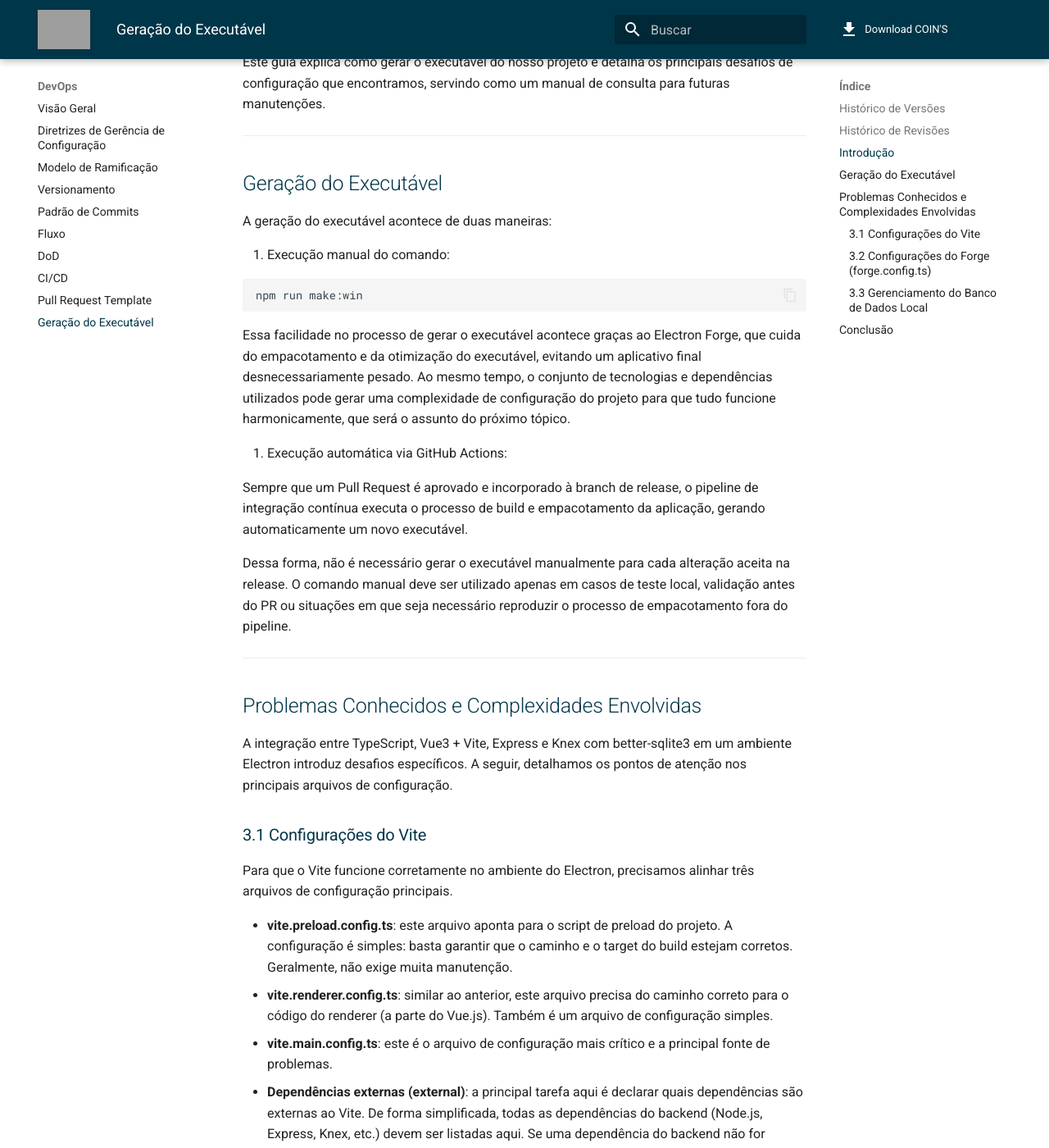
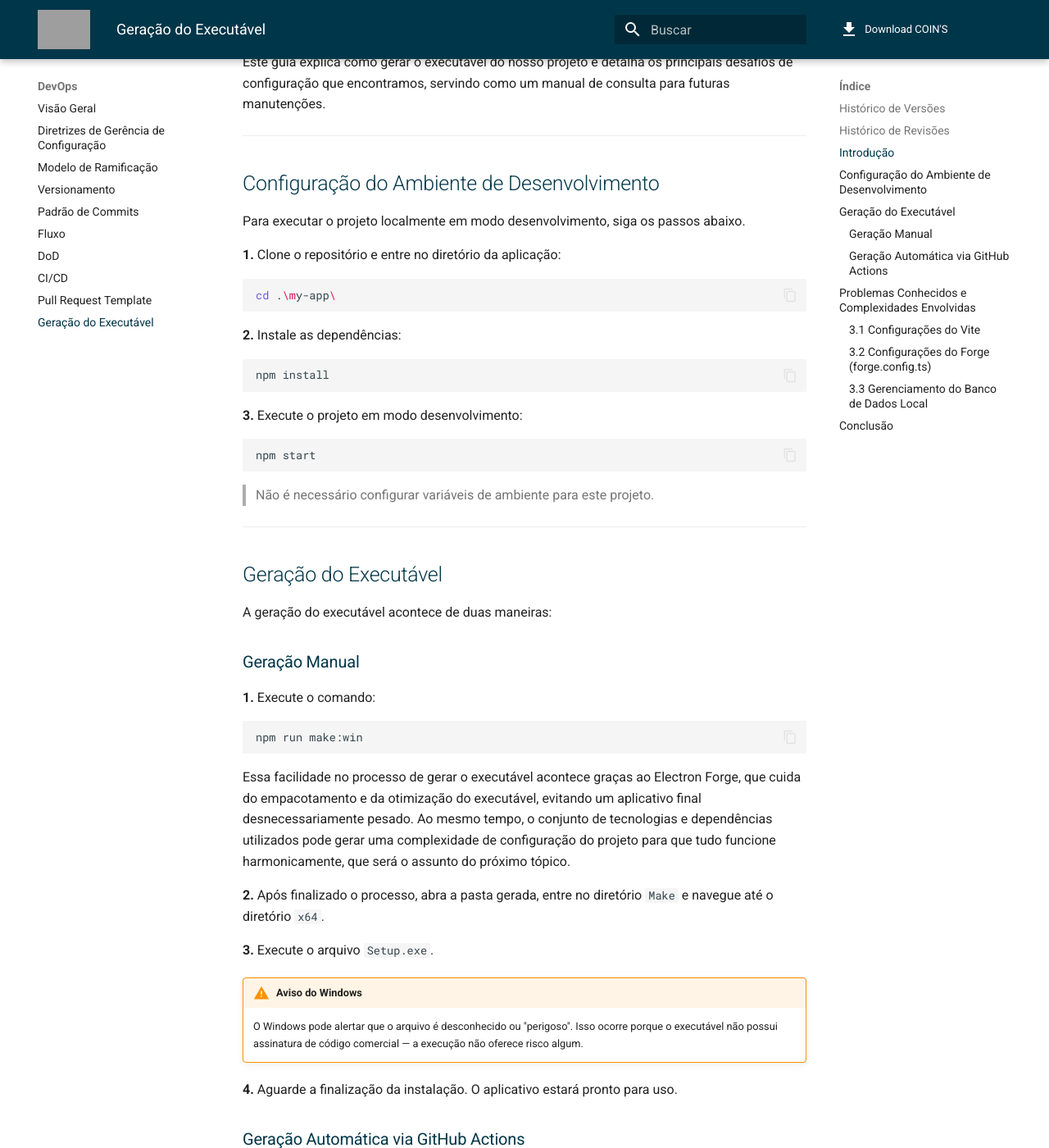
Before and after one commit to NES-Contabilidade-Integrada/doc-coins2026.1, an MkDocs documentation site: the page built from docs/devops/geracao-executavel.md, in a window 1280 px wide and 1400 px high, scrolled down 749 px. Shown: the whole window at 82% size. Built offline with MkDocs 1.6.1 and Material for MkDocs 9.7.7, drawn with Linux system fonts in a browser that asks for light colours; comment, search, counter and statistics services are not loaded; grey boxes are pictures that could not be loaded.

Commit message:
docs(devops): adiciona setup de desenvolvimento e passos pós-geração no doc do executável
Co-Authored-By: Claude Sonnet 4.6 <noreply@anthropic.com>

````diff
--- a/docs/devops/geracao-executavel.md
+++ b/docs/devops/geracao-executavel.md
@@ -21,21 +21,58 @@ Este guia explica como gerar o executável do nosso projeto e detalha os princip
 
 ---
 
+## Configuração do Ambiente de Desenvolvimento
+
+Para executar o projeto localmente em modo desenvolvimento, siga os passos abaixo.
+
+**1.** Clone o repositório e entre no diretório da aplicação:
+
+```bash
+cd .\my-app\
+```
+
+**2.** Instale as dependências:
+
+```bash
+npm install
+```
+
+**3.** Execute o projeto em modo desenvolvimento:
+
+```bash
+npm start
+```
+
+> Não é necessário configurar variáveis de ambiente para este projeto.
+
+---
+
 ## Geração do Executável
 
 A geração do executável acontece de duas maneiras:
 
-1. Execução manual do comando:
+### Geração Manual
 
-   ```bash
-   npm run make:win
-   ```
+**1.** Execute o comando:
 
-  Essa facilidade no processo de gerar o executável acontece graças ao Electron Forge, que cuida do empacotamento e da otimização do executável, evitando um aplicativo final desnecessariamente pesado. Ao mesmo tempo, o conjunto de tecnologias e dependências utilizados pode gerar uma complexidade de configuração do projeto para que tudo funcione harmonicamente, que será o assunto do próximo tópico.
+```bash
+npm run make:win
+```
 
-2. Execução automática via GitHub Actions:
+Essa facilidade no processo de gerar o executável acontece graças ao Electron Forge, que cuida do empacotamento e da otimização do executável, evitando um aplicativo final desnecessariamente pesado. Ao mesmo tempo, o conjunto de tecnologias e dependências utilizados pode gerar uma complexidade de configuração do projeto para que tudo funcione harmonicamente, que será o assunto do próximo tópico.
 
-   Sempre que um Pull Request é aprovado e incorporado à branch de release, o pipeline de integração contínua executa o processo de build e empacotamento da aplicação, gerando automaticamente um novo executável.
+**2.** Após finalizado o processo, abra a pasta gerada, entre no diretório `Make` e navegue até o diretório `x64`.
+
+**3.** Execute o arquivo `Setup.exe`.
+
+!!! warning "Aviso do Windows"
+    O Windows pode alertar que o arquivo é desconhecido ou "perigoso". Isso ocorre porque o executável não possui assinatura de código comercial — a execução não oferece risco algum.
+
+**4.** Aguarde a finalização da instalação. O aplicativo estará pronto para uso.
+
+### Geração Automática via GitHub Actions
+
+Sempre que um Pull Request é aprovado e incorporado à branch de release, o pipeline de integração contínua executa o processo de build e empacotamento da aplicação, gerando automaticamente um novo executável.
 
 Dessa forma, não é necessário gerar o executável manualmente para cada alteração aceita na release. O comando manual deve ser utilizado apenas em casos de teste local, validação antes do PR ou situações em que seja necessário reproduzir o processo de empacotamento fora do pipeline.
 
````
